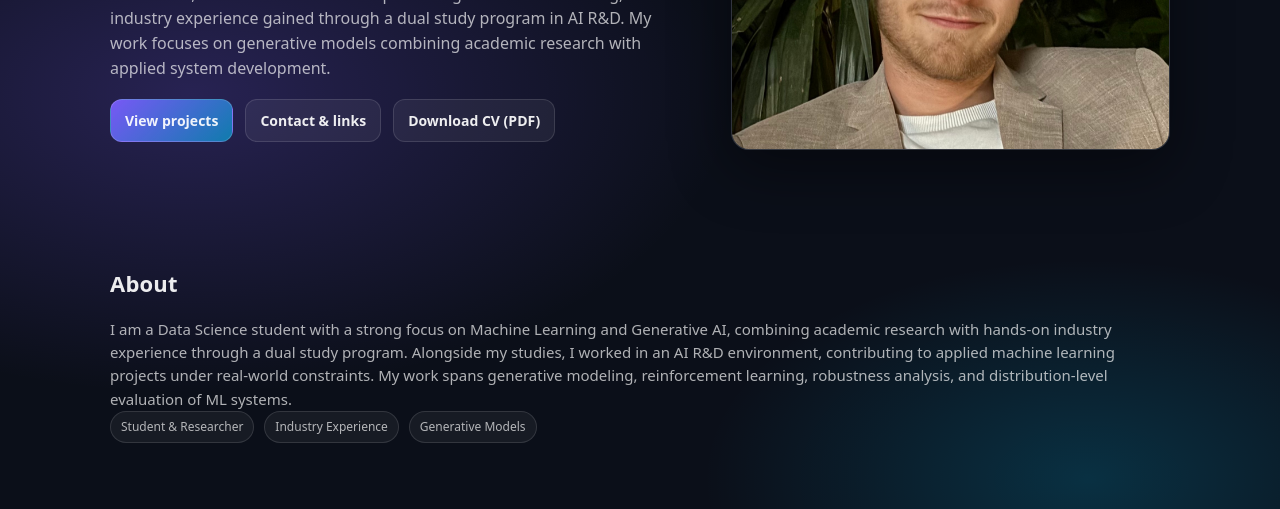
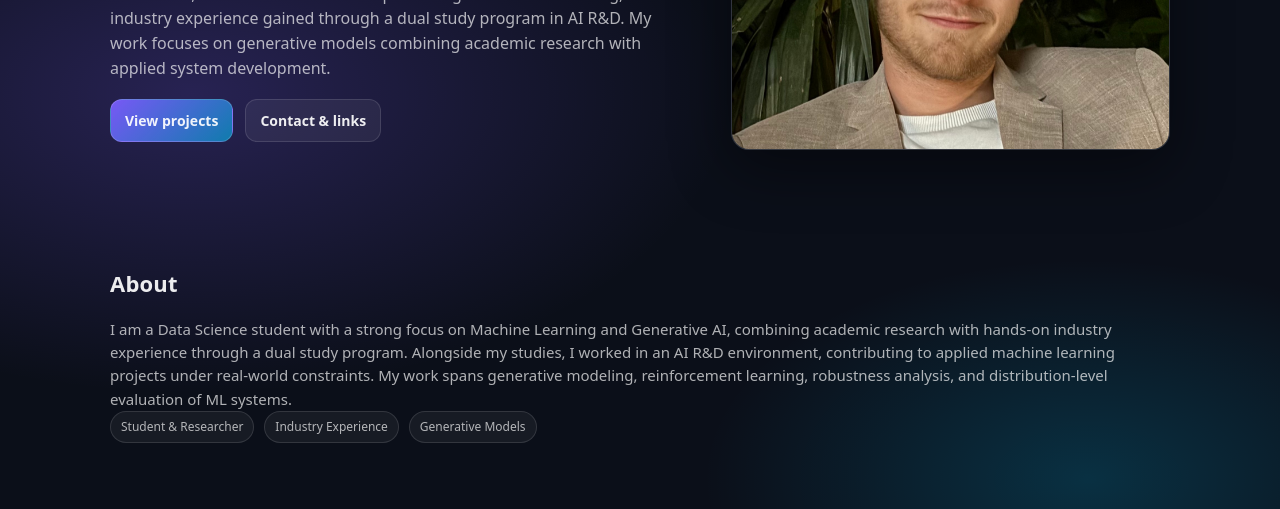
Before and after one commit to ZanderNic/Me, a plain HTML site: page index.html in a window 1280 px wide. Shown: the part 291-800 px from the top of the page. Drawn offline with Linux system fonts and the light colour scheme.

Commit message:
del stuff

```diff
--- a/index.html
+++ b/index.html
@@ -37,7 +37,6 @@
           <div class="hero-actions">
             <a class="btn primary" href="#projects">View projects</a>
             <a class="btn" href="#links">Contact & links</a>
-            <a class="btn" href="assets/files/CV.pdf" target="_blank" rel="noopener">Download CV (PDF)</a>
           </div>
         </div>
 
```
